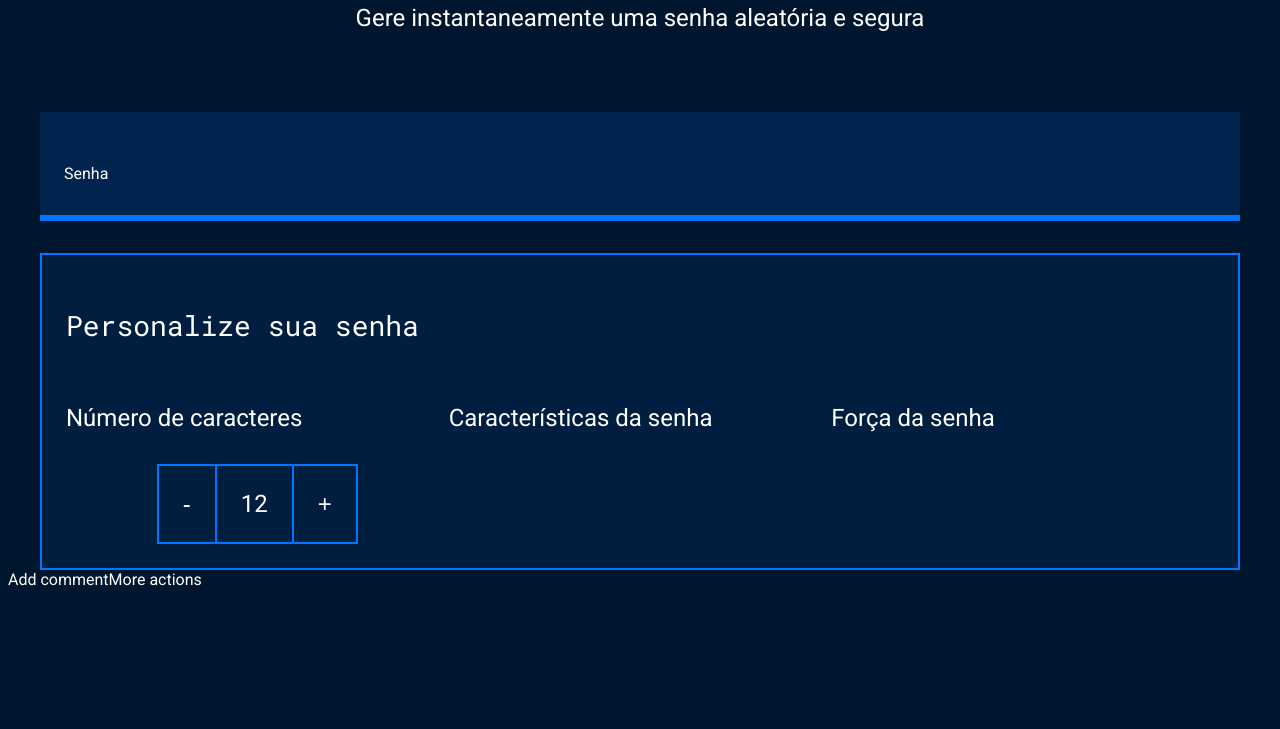
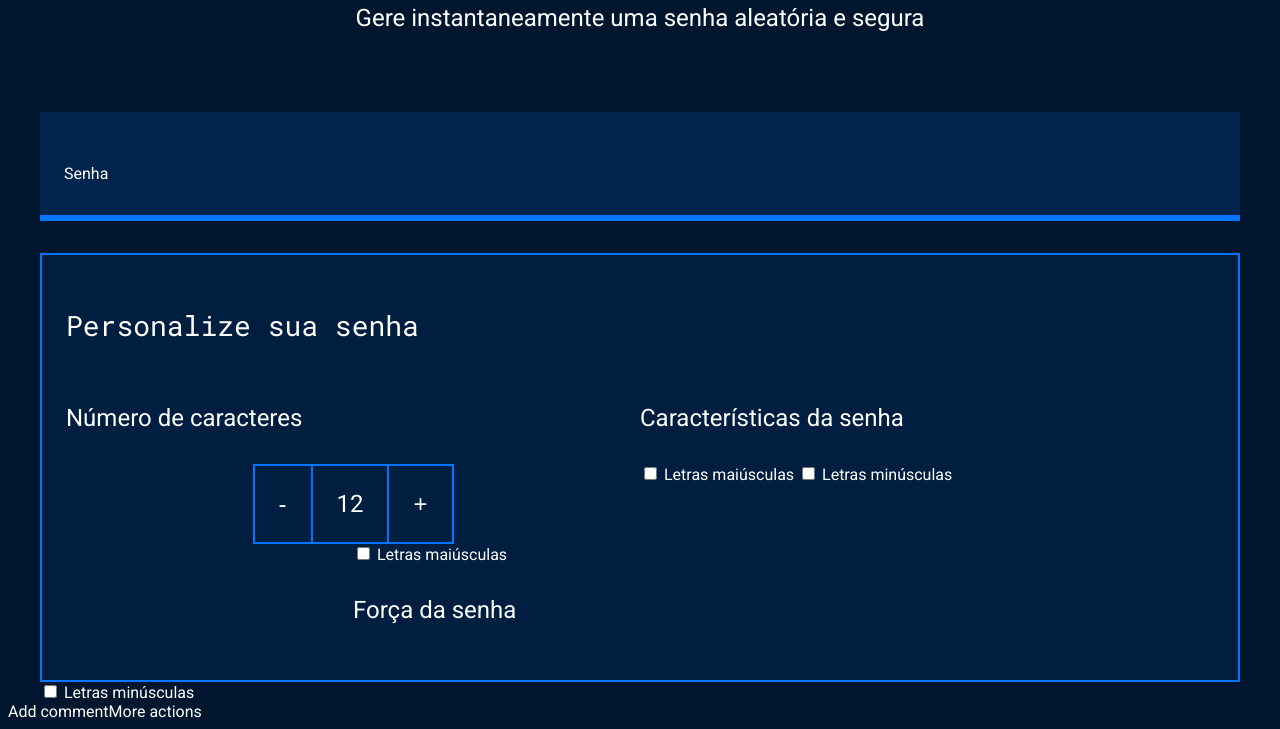
Before and after one commit to isazzwbelly/bellymileide, a plain HTML site: page index.html in a window 1280 px wide. Shown: the part 237-966 px from the top of the page. Before the commit the page ends 834 px from the top, so only its background shows below. Drawn offline with Linux system fonts and the light colour scheme.

Commit message:
Update index.html

```diff
--- a/index.html
+++ b/index.html
@@ -66,16 +66,25 @@
                 <div class="parametro-senha">
 
                     <h4 class="parametro-senha__titulo">Características da senha</h4>
+ <input name="maiusculo" type="checkbox">
+                  <label for="maiusculo">Letras maiúsculas</label>
+                     <input name="minusculo" type="checkbox">
+                    <label for="minusculo">Letras minúsculas</label>
 
+ </div>
                 </div>
 
                 <div class="parametro-senha">
-
+<input name="maiusculo" type="checkbox">
+ <label for="maiusculo">Letras maiúsculas</label>
                     <h4 class="parametro-senha__titulo">Força da senha</h4>
 
                 </div>
 
-            </div>
+    </div class="parâmetro senha-checkbox">
+<input name="minusculo" type="checkbox">
+ <label for="minusculo">Letras minúsculas</label>
+
 
         </div>
 
```
